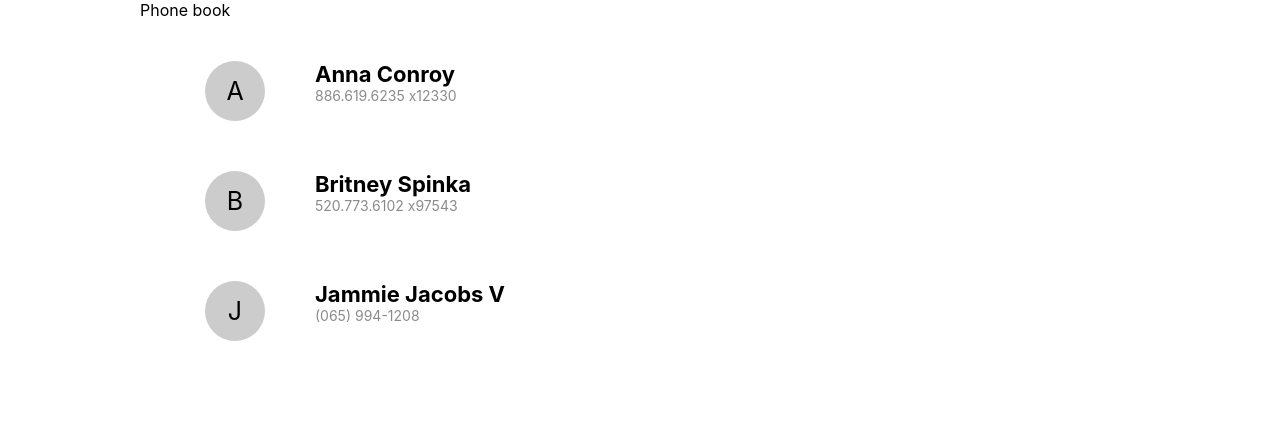
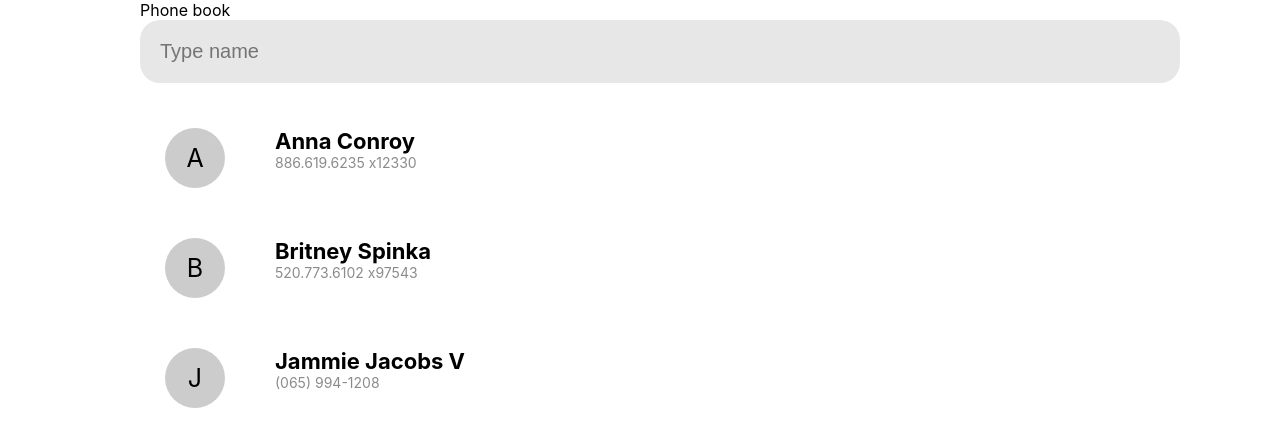
Before and after one commit to DenisIsmagilov1/phone-book, a React (Create React App) app: page / in a window 1280 px wide. Shown: the top 446 px of the page. Built offline with nearby package versions, Linux system fonts and the light colour scheme.

Commit message:
Create Searchf form

```diff
--- a/src/App.js
+++ b/src/App.js
@@ -1,5 +1,6 @@
 import React, { useState } from 'react';
 import ContactList from './components/ContactList';
+import SearchForm from './components/SearchForm';
 
 function App() {
 
@@ -264,11 +265,17 @@ function App() {
     "avatar": "https:\/\/s3.amazonaws.com\/uifaces\/faces\/twitter\/gseguin\/128.jpg",
     "id": 2
   }])
+  const [searchString, setSearchString] = useState('')
+
+  function getContact() {
+    return contacts.filter(contact => contact.name.toLowerCase().includes(searchString.toLowerCase()))
+  }
 
   return (
     <div className="wrapper">
       Phone book
-      <ContactList contacts={contacts} />
+      <SearchForm onChange={setSearchString} />
+      <ContactList contacts={getContact()} />
     </div>
   );
 }
--- a/src/components/ContactList.js
+++ b/src/components/ContactList.js
@@ -3,12 +3,12 @@ import ContactItem from './ContactItem'
 
 function ContactList({ contacts }) {
 
-  const contactsItems = contacts.map(contact => <ContactItem contact={contact} />)
+  const contactsItems = contacts.map(contact => <ContactItem contact={contact} key={contact.phone} />)
 
   return (
     <div>
-      <ul>
-        {contactsItems}
+      <ul className="contacts">
+        {contactsItems.length !== 0 ? contactsItems : 'Not Found'}
       </ul>
     </div>
   )
--- /dev/null
+++ b/src/components/SearchForm.js
@@ -0,0 +1,11 @@
+import React from 'react'
+
+function SearchForm({ onChange }) {
+  return (
+    <div>
+      <input onChange={(event) => onChange(event.target.value)} className="search-input" placeholder="Type name" />
+    </div>
+  )
+}
+
+export default SearchForm
--- a/src/index.css
+++ b/src/index.css
@@ -12,9 +12,18 @@ code {
  monospace;
 }
 
+ul {
+  padding: 0;
+  margin: 0;
+}
+
 .wrapper {
   max-width: 1000px;
   margin: 0 auto;
+}
+
+.contacts {
+  margin: 20px 0;
 }
 
 .contacts__item {
@@ -68,4 +77,14 @@ code {
   font-size: 14px;
   color: #8b8b8b;
 }
+
+.search-input {
+  width: 100%;
+  padding: 20px;
+  background-color: #e7e7e7;
+  border: 0px;
+  border-radius: 20px;
+  outline: none;
+  font-size: 20px;
+}
 /*# sourceMappingURL=index.css.map */
--- a/src/index.scss
+++ b/src/index.scss
@@ -12,12 +12,19 @@ code {
     monospace;
 }
 
+ul {
+  padding: 0;
+  margin: 0;
+}
+
 .wrapper {
   max-width: 1000px;
   margin: 0 auto;
 }
 
 .contacts {
+
+  margin: 20px 0;
 
   &__item {
     display: flex;
@@ -58,3 +65,13 @@ code {
     color: rgb(139, 139, 139)
   }
 }
+
+.search-input {
+  width: 100%;
+  padding: 20px;
+  background-color: rgb(231, 231, 231);
+  border: 0px;
+  border-radius: 20px;
+  outline: none;
+  font-size: 20px;
+}
```
Also changed, not shown: 1 other file (tests, documents, lock files or other folders).
